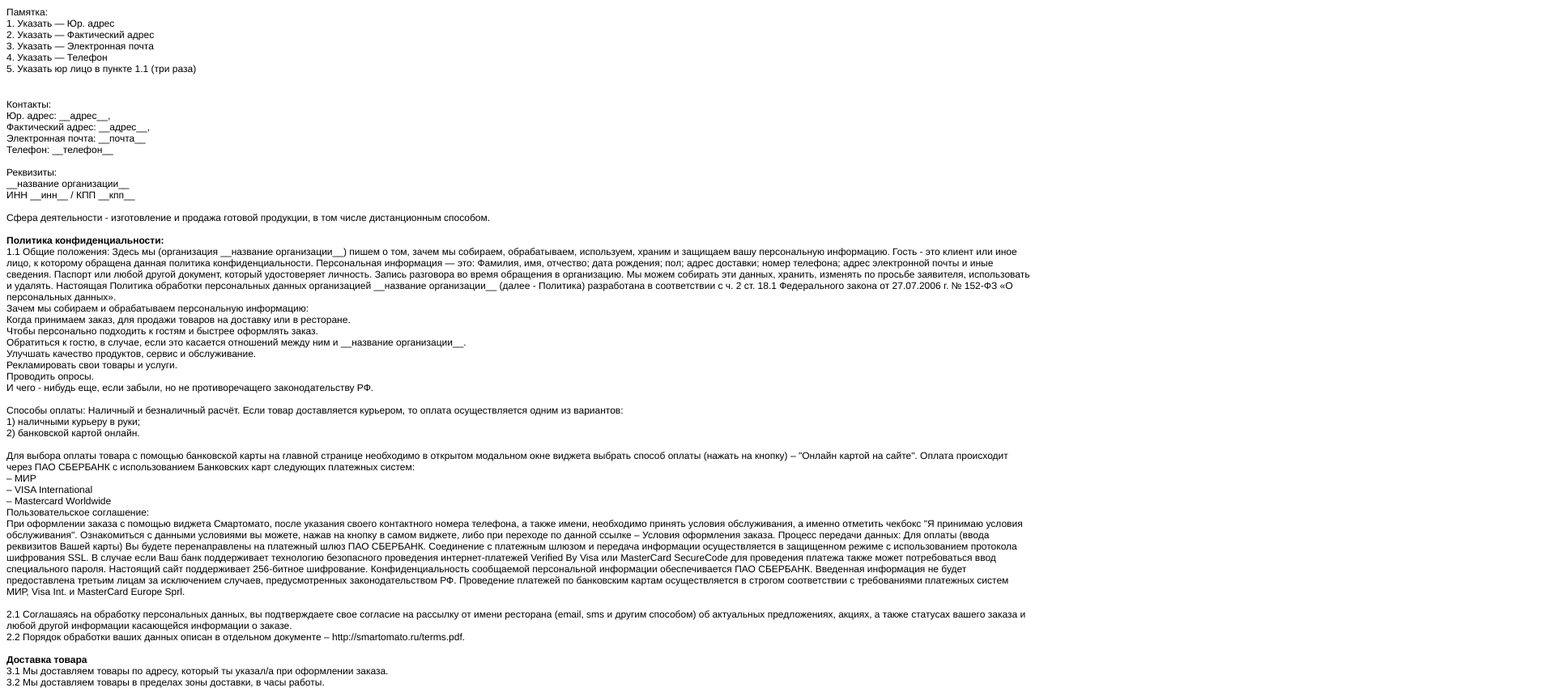
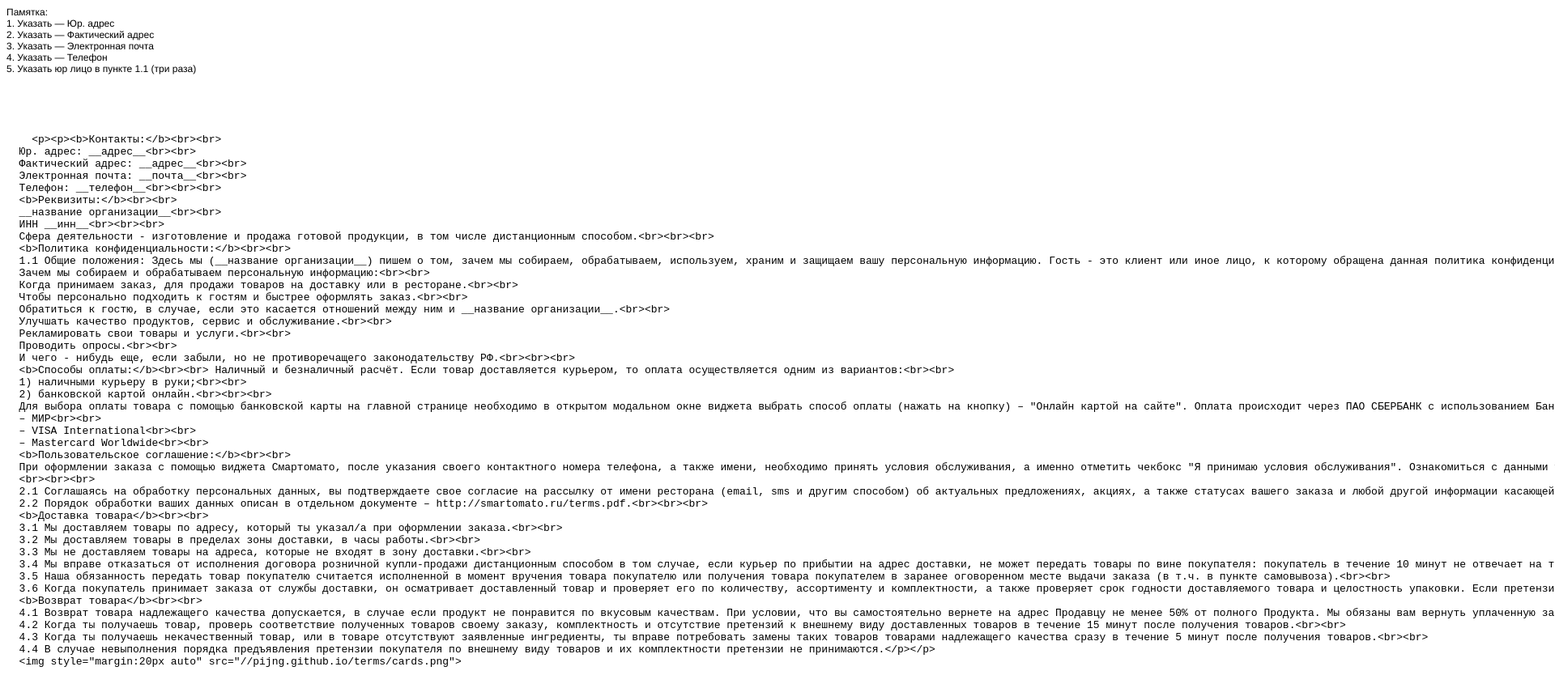
Before and after one commit to Pijng/pijng.github.io, a plain HTML site: page terms/index.html in a window 1280 px wide. Shown: the top 850 px of the page at 81% size, 1920 px wide, since content can reach past the window. Drawn offline with Linux system fonts and the light colour scheme.

Commit message:
Шаблон сбера с версткой

```diff
--- a/terms/index.html
+++ b/terms/index.html
@@ -29,56 +29,55 @@
 </p>
 <br>
 
-<p class="p2">
-  Контакты:<br>
-Юр. адрес: __адрес__,<br>
-Фактический адрес: __адрес__,<br>
-Электронная почта: __почта__<br>
-Телефон: __телефон__<br>
-<br>
-Реквизиты:<br>
-__название организации__<br>
-ИНН __инн__ / КПП __кпп__<br>
-<br>
-Сфера деятельности - изготовление и продажа готовой продукции, в том числе дистанционным способом.
-<br><br>
-<b>Политика конфиденциальности:</b><br>
-1.1 Общие положения: Здесь мы (организация __название организации__) пишем о том, зачем мы собираем, обрабатываем, используем, храним и защищаем вашу персональную информацию. Гость - это клиент или иное лицо, к которому обращена данная политика конфиденциальности. Персональная информация — это: Фамилия, имя, отчество; дата рождения; пол; адрес доставки; номер телефона; адрес электронной почты и иные сведения. Паспорт или любой другой документ, который удостоверяет личность. Запись разговора во время обращения в организацию. Мы можем собирать эти данных, хранить, изменять по просьбе заявителя, использовать и удалять. Настоящая Политика обработки персональных данных организацией __название организации__ (далее - Политика) разработана в соответствии с ч. 2 ст. 18.1 Федерального закона от 27.07.2006 г. № 152-ФЗ «О персональных данных».
-<br>
-Зачем мы собираем и обрабатываем персональную информацию:<br>
-Когда принимаем заказ, для продажи товаров на доставку или в ресторане.<br>
-Чтобы персонально подходить к гостям и быстрее оформлять заказ.<br>
-Обратиться к гостю, в случае, если это касается отношений между ним и __название организации__.<br>
-Улучшать качество продуктов, сервис и обслуживание.<br>
-Рекламировать свои товары и услуги.<br>
-Проводить опросы.<br>
-И чего - нибудь еще, если забыли, но не противоречащего законодательству РФ.<br><br>
-Способы оплаты: Наличный и безналичный расчёт. Если товар доставляется курьером, то оплата осуществляется одним из вариантов:<br>
-1) наличными курьеру в руки;<br>
-2) банковской картой онлайн.<br><br>
-Для выбора оплаты товара с помощью банковской карты на главной странице необходимо в открытом модальном окне виджета выбрать способ оплаты (нажать на кнопку) – "Онлайн картой на сайте". Оплата происходит через ПАО СБЕРБАНК с использованием Банковских карт следующих платежных систем:<br>
-– МИР<br>
-– VISA International<br>
-– Mastercard Worldwide<br>
-Пользовательское соглашение:<br>
-При оформлении заказа с помощью виджета Смартомато, после указания своего контактного номера телефона, а также имени, необходимо принять условия обслуживания, а именно отметить чекбокс "Я принимаю условия обслуживания". Ознакомиться с данными условиями вы можете, нажав на кнопку в самом виджете, либо при переходе по данной ссылке – Условия оформления заказа. Процесс передачи данных: Для оплаты (ввода реквизитов Вашей карты) Вы будете перенаправлены на платежный шлюз ПАО СБЕРБАНК. Соединение с платежным шлюзом и передача информации осуществляется в защищенном режиме с использованием протокола шифрования SSL. В случае если Ваш банк поддерживает технологию безопасного проведения интернет-платежей Verified By Visa или MasterCard SecureCode для проведения платежа также может потребоваться ввод специального пароля. Настоящий сайт поддерживает 256-битное шифрование. Конфиденциальность сообщаемой персональной информации обеспечивается ПАО СБЕРБАНК. Введенная информация не будет предоставлена третьим лицам за исключением случаев, предусмотренных законодательством РФ. Проведение платежей по банковским картам осуществляется в строгом соответствии с требованиями платежных систем МИР, Visa Int. и MasterCard Europe Sprl.
-<br><br>
-2.1 Соглашаясь на обработку персональных данных, вы подтверждаете свое согласие на рассылку от имени ресторана (email, sms и другим способом) об актуальных предложениях, акциях, а также статусах вашего заказа и любой другой информации касающейся информации о заказе.<br>
-2.2 Порядок обработки ваших данных описан в отдельном документе – http://smartomato.ru/terms.pdf.
-<br><br>
-<b> Доставка товара</b><br>
-3.1 Мы доставляем товары по адресу, который ты указал/а при оформлении заказа.<br>
-3.2 Мы доставляем товары в пределах зоны доставки, в часы работы.<br>
-3.3 Мы не доставляем товары на адреса, которые не входят в зону доставки.<br>
-3.4 Мы вправе отказаться от исполнения договора розничной купли-продажи дистанционным способом в том случае, если курьер по прибытии на адрес доставки, не может передать товары по вине покупателя: покупатель в течение 10 минут не отвечает на телефонный вызов или не открывает дверь службе доставки.<br>
-3.5 Наша обязанность передать товар покупателю считается исполненной в момент вручения товара покупателю или получения товара покупателем в заранее оговоренном месте выдачи заказа (в т.ч. в пункте самовывоза).<br>
-3.6 Когда покупатель принимает заказа от службы доставки, он осматривает доставленный товар и проверяет его по количеству, ассортименту и комплектности, а также проверяет срок годности доставляемого товара и целостность упаковки. Если претензий к товару нет, ты принимаешь товар и мы полностью и надлежащим образом выполнили свою обязанность по передаче товара. Уточнить другую информацию по доставке товаров, можно по телефону.<br>
-<br><br>
-<b>Возврат товара</b><br>
-4.1 Возврат товара надлежащего качества допускается, в случае если продукт не понравится по вкусовым качествам. При условии, что вы самостоятельно вернете на адрес Продавцу не менее 50% от полного Продукта. Мы обязаны вам вернуть уплаченную за возвращенный товар денежную сумму в течение 10 дней со дня возврата товара.<br>
-4.2 Когда ты получаешь товар, проверь соответствие полученных товаров своему заказу, комплектность и отсутствие претензий к внешнему виду доставленных товаров в течение 15 минут после получения товаров.<br>
-4.3 Когда ты получаешь некачественный товар, или в товаре отсутствуют заявленные ингредиенты, ты вправе потребовать замены таких товаров товарами надлежащего качества сразу в течение 5 минут после получения товаров.<br>
-4.4 В случае невыполнения порядка предъявления претензии покупателя по внешнему виду товаров и их комплектности претензии не принимаются.<br>
-</p>
+<pre>
+  <code>
+
+    &lt;p&gt;&lt;p&gt;&lt;b&gt;Контакты:&lt;/b&gt;&lt;br&gt;&lt;br&gt;
+  Юр. адрес: __адрес__&lt;br&gt;&lt;br&gt;
+  Фактический адрес: __адрес__&lt;br&gt;&lt;br&gt;
+  Электронная почта: __почта__&lt;br&gt;&lt;br&gt;
+  Телефон: __телефон__&lt;br&gt;&lt;br&gt;&lt;br&gt;
+  &lt;b&gt;Реквизиты:&lt;/b&gt;&lt;br&gt;&lt;br&gt;
+  __название организации__&lt;br&gt;&lt;br&gt;
+  ИНН __инн__&lt;br&gt;&lt;br&gt;&lt;br&gt;
+  Сфера деятельности - изготовление и продажа готовой продукции, в том числе дистанционным способом.&lt;br&gt;&lt;br&gt;&lt;br&gt;
+  &lt;b&gt;Политика конфиденциальности:&lt;/b&gt;&lt;br&gt;&lt;br&gt;
+  1.1 Общие положения: Здесь мы (__название организации__) пишем о том, зачем мы собираем, обрабатываем, используем, храним и защищаем вашу персональную информацию. Гость - это клиент или иное лицо, к которому обращена данная политика конфиденциальности. Персональная информация — это: Фамилия, имя, отчество; дата рождения; пол; адрес доставки; номер телефона; адрес электронной почты и иные сведения. Паспорт или любой другой документ, который удостоверяет личность. Запись разговора во время обращения в организацию. Мы можем собирать эти данных, хранить, изменять по просьбе заявителя, использовать и удалять. Настоящая Политика обработки персональных данных организацией __название организации__ (далее - Политика) разработана в соответствии с ч. 2 ст. 18.1 Федерального закона от 27.07.2006 г. № 152-ФЗ «О персональных данных».&lt;br&gt;&lt;br&gt;
+  Зачем мы собираем и обрабатываем персональную информацию:&lt;br&gt;&lt;br&gt;
+  Когда принимаем заказ, для продажи товаров на доставку или в ресторане.&lt;br&gt;&lt;br&gt;
+  Чтобы персонально подходить к гостям и быстрее оформлять заказ.&lt;br&gt;&lt;br&gt;
+  Обратиться к гостю, в случае, если это касается отношений между ним и __название организации__.&lt;br&gt;&lt;br&gt;
+  Улучшать качество продуктов, сервис и обслуживание.&lt;br&gt;&lt;br&gt;
+  Рекламировать свои товары и услуги.&lt;br&gt;&lt;br&gt;
+  Проводить опросы.&lt;br&gt;&lt;br&gt;
+  И чего - нибудь еще, если забыли, но не противоречащего законодательству РФ.&lt;br&gt;&lt;br&gt;&lt;br&gt;
+  &lt;b&gt;Способы оплаты:&lt;/b&gt;&lt;br&gt;&lt;br&gt; Наличный и безналичный расчёт. Если товар доставляется курьером, то оплата осуществляется одним из вариантов:&lt;br&gt;&lt;br&gt;
+  1) наличными курьеру в руки;&lt;br&gt;&lt;br&gt;
+  2) банковской картой онлайн.&lt;br&gt;&lt;br&gt;&lt;br&gt;
+  Для выбора оплаты товара с помощью банковской карты на главной странице необходимо в открытом модальном окне виджета выбрать способ оплаты (нажать на кнопку) – "Онлайн картой на сайте". Оплата происходит через ПАО СБЕРБАНК с использованием Банковских карт следующих платежных систем:&lt;br&gt;&lt;br&gt;
+  – МИР&lt;br&gt;&lt;br&gt;
+  – VISA International&lt;br&gt;&lt;br&gt;
+  – Mastercard Worldwide&lt;br&gt;&lt;br&gt;
+  &lt;b&gt;Пользовательское соглашение:&lt;/b&gt;&lt;br&gt;&lt;br&gt;
+  При оформлении заказа с помощью виджета Смартомато, после указания своего контактного номера телефона, а также имени, необходимо принять условия обслуживания, а именно отметить чекбокс "Я принимаю условия обслуживания". Ознакомиться с данными условиями вы можете, нажав на кнопку в самом виджете, либо при переходе по данной ссылке – Условия оформления заказа. Процесс передачи данных: Для оплаты (ввода реквизитов Вашей карты) Вы будете перенаправлены на платежный шлюз ПАО СБЕРБАНК. Соединение с платежным шлюзом и передача информации осуществляется в защищенном режиме с использованием протокола шифрования SSL. В случае если Ваш банк поддерживает технологию безопасного проведения интернет-платежей Verified By Visa или MasterCard SecureCode для проведения платежа также может потребоваться ввод специального пароля. Настоящий сайт поддерживает 256-битное шифрование. Конфиденциальность сообщаемой персональной информации обеспечивается ПАО СБЕРБАНК. Введенная информация не будет предоставлена третьим лицам за исключением случаев, предусмотренных законодательством РФ. Проведение платежей по банковским картам осуществляется в строгом соответствии с требованиями платежных систем МИР, Visa Int. и MasterCard Europe Sprl.&lt;br&gt;&lt;br&gt;
+  &lt;br&gt;&lt;br&gt;&lt;br&gt;
+  2.1 Соглашаясь на обработку персональных данных, вы подтверждаете свое согласие на рассылку от имени ресторана (email, sms и другим способом) об актуальных предложениях, акциях, а также статусах вашего заказа и любой другой информации касающейся информации о заказе.&lt;br&gt;&lt;br&gt;
+  2.2 Порядок обработки ваших данных описан в отдельном документе – http://smartomato.ru/terms.pdf.&lt;br&gt;&lt;br&gt;&lt;br&gt;
+  &lt;b&gt;Доставка товара&lt;/b&gt;&lt;br&gt;&lt;br&gt;
+  3.1 Мы доставляем товары по адресу, который ты указал/а при оформлении заказа.&lt;br&gt;&lt;br&gt;
+  3.2 Мы доставляем товары в пределах зоны доставки, в часы работы.&lt;br&gt;&lt;br&gt;
+  3.3 Мы не доставляем товары на адреса, которые не входят в зону доставки.&lt;br&gt;&lt;br&gt;
+  3.4 Мы вправе отказаться от исполнения договора розничной купли-продажи дистанционным способом в том случае, если курьер по прибытии на адрес доставки, не может передать товары по вине покупателя: покупатель в течение 10 минут не отвечает на телефонный вызов или не открывает дверь службе доставки.&lt;br&gt;&lt;br&gt;
+  3.5 Наша обязанность передать товар покупателю считается исполненной в момент вручения товара покупателю или получения товара покупателем в заранее оговоренном месте выдачи заказа (в т.ч. в пункте самовывоза).&lt;br&gt;&lt;br&gt;
+  3.6 Когда покупатель принимает заказа от службы доставки, он осматривает доставленный товар и проверяет его по количеству, ассортименту и комплектности, а также проверяет срок годности доставляемого товара и целостность упаковки. Если претензий к товару нет, ты принимаешь товар и мы полностью и надлежащим образом выполнили свою обязанность по передаче товара. Уточнить другую информацию по доставке товаров, можно по телефону.&lt;br&gt;&lt;br&gt;&lt;br&gt;
+  &lt;b&gt;Возврат товара&lt;/b&gt;&lt;br&gt;&lt;br&gt;
+  4.1 Возврат товара надлежащего качества допускается, в случае если продукт не понравится по вкусовым качествам. При условии, что вы самостоятельно вернете на адрес Продавцу не менее 50% от полного Продукта. Мы обязаны вам вернуть уплаченную за возвращенный товар денежную сумму в течение 10 дней со дня возврата товара.&lt;br&gt;&lt;br&gt;
+  4.2 Когда ты получаешь товар, проверь соответствие полученных товаров своему заказу, комплектность и отсутствие претензий к внешнему виду доставленных товаров в течение 15 минут после получения товаров.&lt;br&gt;&lt;br&gt;
+  4.3 Когда ты получаешь некачественный товар, или в товаре отсутствуют заявленные ингредиенты, ты вправе потребовать замены таких товаров товарами надлежащего качества сразу в течение 5 минут после получения товаров.&lt;br&gt;&lt;br&gt;
+  4.4 В случае невыполнения порядка предъявления претензии покупателя по внешнему виду товаров и их комплектности претензии не принимаются.&lt;/p&gt;&lt;/p&gt;
+  &lt;img style="margin:20px auto" src="//pijng.github.io/terms/cards.png"&gt;
+  </code>
+</pre>
+
 </body>
 </html>
```
Also changed, not shown: terms/cards.png (added).
